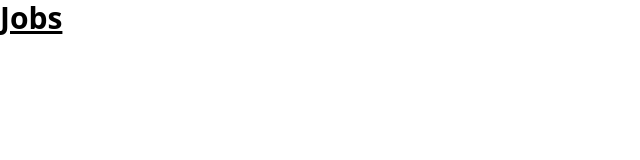
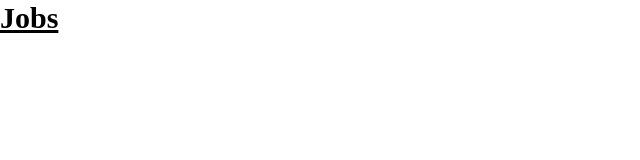
Before and after one commit to Lu-Smith/vue_api_jobs, a Vue app: page / in a window 1280 px wide. Shown: the top 160 px of the page, without its empty margins (0-640 px from the left). Built offline with nearby package versions, Linux system fonts and the light colour scheme.

Commit message:
Updated tailwind.config.js

```diff
--- a/tailwind.config.js
+++ b/tailwind.config.js
@@ -5,7 +5,17 @@ export default {
     "./src/**/*.{vue,js,ts,jsx,tsx}",
   ],
   theme: {
-    extend: {},
+    extend: {
+      fontFamily: {
+        sans: ['Poppins', 'snas-serif']
+      },
+      gridTemplateColumns: {
+        '70/30': '70% 28%'
+      }
+    },
+  },
+  varians: {
+    extand: {},
   },
   plugins: [],
 }
```
